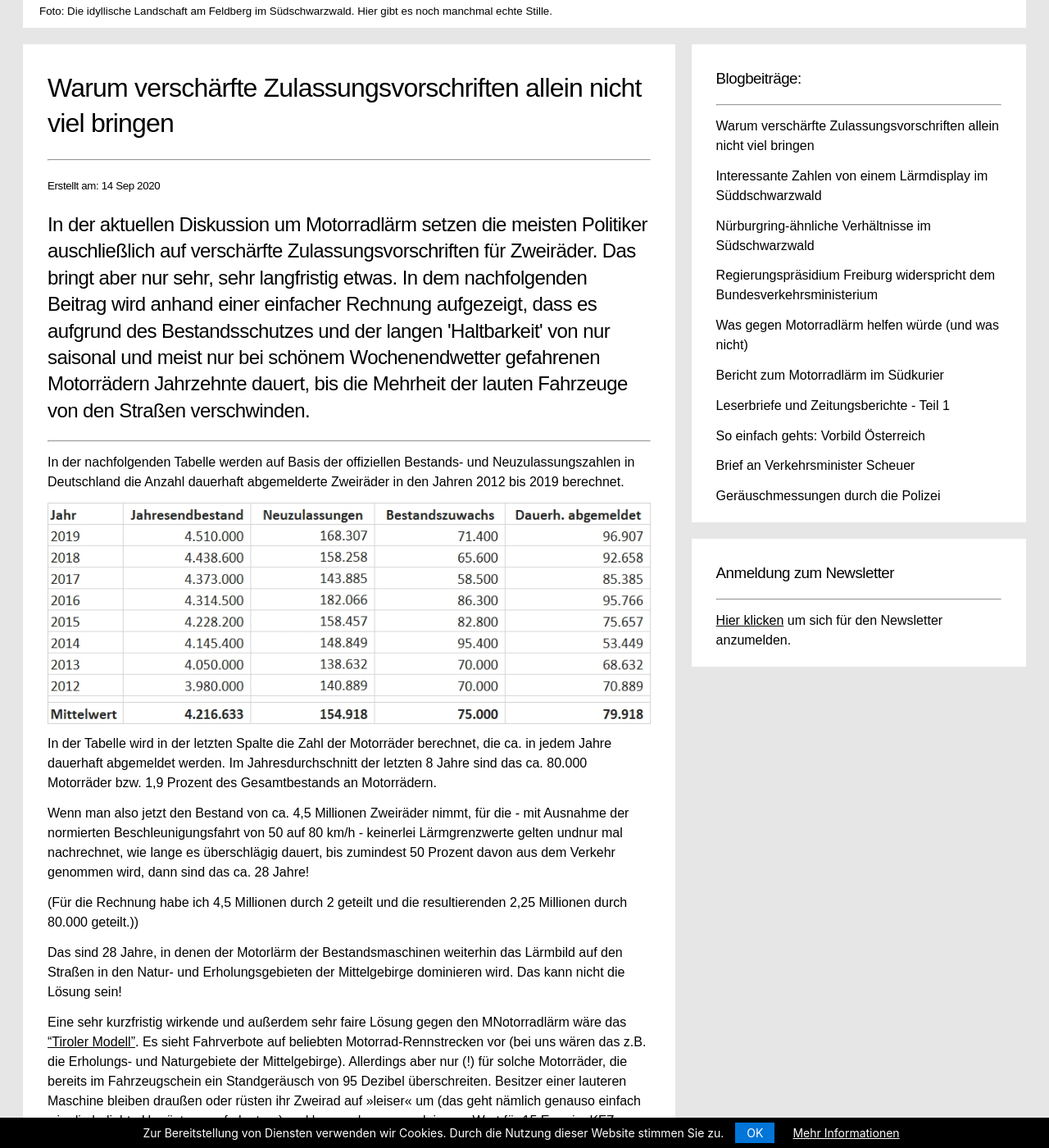
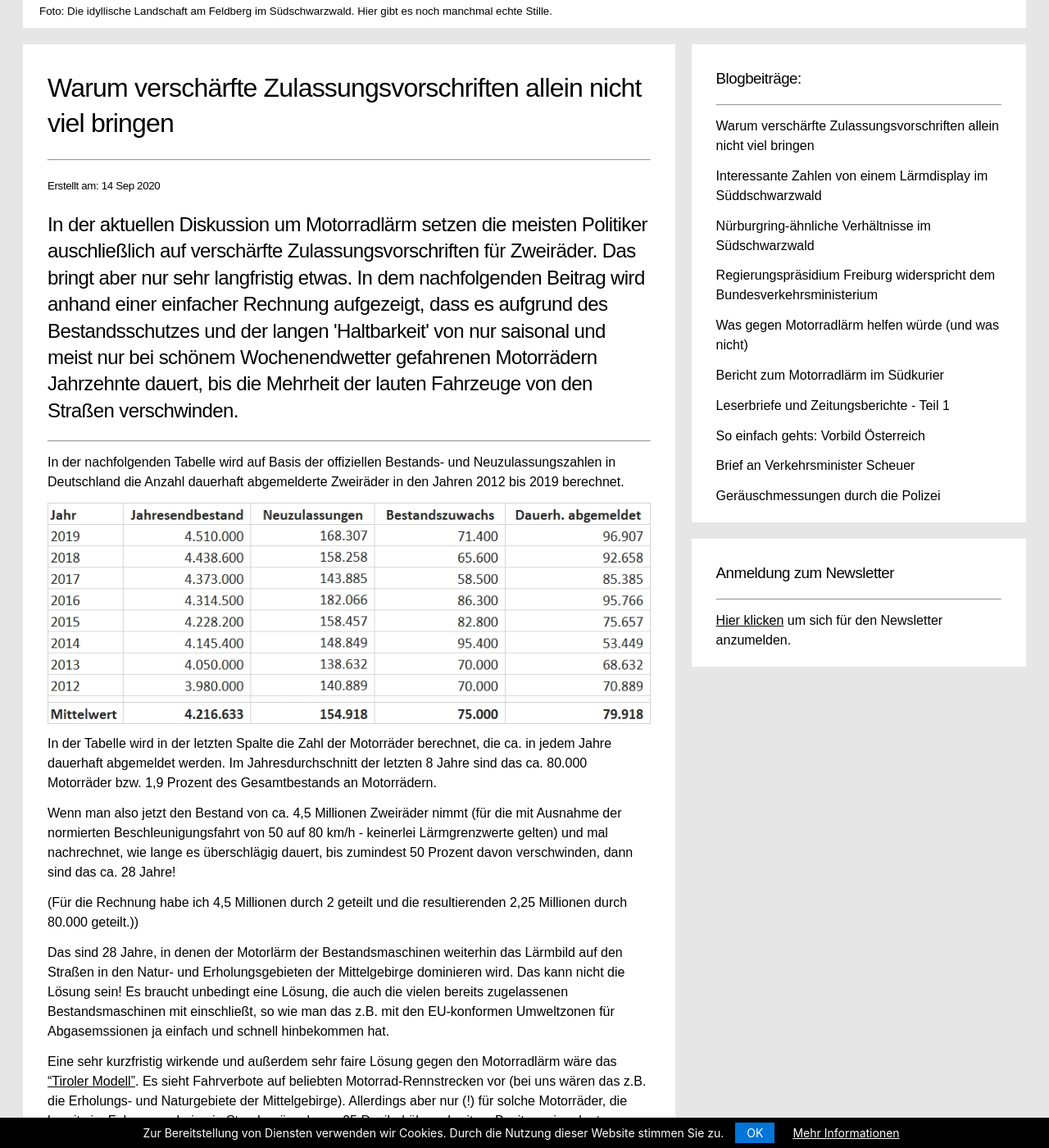
Before and after one commit to rettet-die-stille/rettet-die-stille.github.io, a Jekyll site: the page built from _posts/2020-09-15-warum-verschaerfte-zulassungsvorschriften-allein-nichts-bringen.md, in a window 1280 px wide and 1400 px high, scrolled down 397 px. Shown: the whole window at 82% size. Built offline with Jekyll 4.4.1, drawn with Linux system fonts in a browser that asks for light colours.

Commit message:
Update 2020-09-15-warum-verschaerfte-zulassungsvorschriften-allein-nichts-bringen.md

```diff
--- a/_posts/2020-09-15-warum-verschaerfte-zulassungsvorschriften-allein-nichts-bringen.md
+++ b/_posts/2020-09-15-warum-verschaerfte-zulassungsvorschriften-allein-nichts-bringen.md
@@ -2,21 +2,21 @@
 layout: post
 title: "Warum verschärfte Zulassungsvorschriften allein nicht viel bringen"
 date: 2020-09-14
-shorttext: "In der aktuellen Diskussion um Motorradlärm setzen die meisten Politiker auschließlich auf verschärfte Zulassungsvorschriften für Zweiräder. Das bringt aber nur sehr, sehr langfristig etwas. In dem nachfolgenden Beitrag wird anhand einer einfacher Rechnung aufgezeigt, dass es aufgrund des Bestandsschutzes und der langen 'Haltbarkeit' von nur saisonal und meist nur bei schönem Wochenendwetter gefahrenen Motorrädern Jahrzehnte dauert, bis die Mehrheit der lauten Fahrzeuge von den Straßen verschwinden."
+shorttext: "In der aktuellen Diskussion um Motorradlärm setzen die meisten Politiker auschließlich auf verschärfte Zulassungsvorschriften für Zweiräder. Das bringt aber nur sehr langfristig etwas. In dem nachfolgenden Beitrag wird anhand einer einfacher Rechnung aufgezeigt, dass es aufgrund des Bestandsschutzes und der langen 'Haltbarkeit' von nur saisonal und meist nur bei schönem Wochenendwetter gefahrenen Motorrädern Jahrzehnte dauert, bis die Mehrheit der lauten Fahrzeuge von den Straßen verschwinden."
 ---
 
-In der nachfolgenden Tabelle werden auf Basis der offiziellen Bestands- und Neuzulassungszahlen in Deutschland die Anzahl dauerhaft abgemelderte Zweiräder in den Jahren 2012 bis 2019 berechnet.
+In der nachfolgenden Tabelle wird auf Basis der offiziellen Bestands- und Neuzulassungszahlen in Deutschland die Anzahl dauerhaft abgemelderte Zweiräder in den Jahren 2012 bis 2019 berechnet.
 
 <img src="/assets/images/zahlen.jpg" alt="Bestands- und Meldezahlen" title="" />
 
 In der Tabelle wird in der letzten Spalte die Zahl der Motorräder berechnet, die ca. in jedem Jahre dauerhaft abgemeldet werden. Im Jahresdurchschnitt der letzten 8 Jahre sind das ca. 80.000 Motorräder bzw. 1,9 Prozent des Gesamtbestands an Motorrädern.
 
-Wenn man also jetzt den Bestand von ca. 4,5 Millionen Zweiräder nimmt, für die - mit Ausnahme der normierten Beschleunigungsfahrt von 50 auf 80 km/h - keinerlei Lärmgrenzwerte gelten undnur mal nachrechnet, wie lange es überschlägig dauert, bis zumindest 50 Prozent davon aus dem Verkehr genommen wird, dann sind das ca. 28 Jahre!
+Wenn man also jetzt den Bestand von ca. 4,5 Millionen Zweiräder nimmt (für die mit Ausnahme der normierten Beschleunigungsfahrt von 50 auf 80 km/h - keinerlei Lärmgrenzwerte gelten) und mal nachrechnet, wie lange es überschlägig dauert, bis zumindest 50 Prozent davon verschwinden, dann sind das ca. 28 Jahre!
 
 (Für die Rechnung habe ich 4,5 Millionen durch 2 geteilt und die resultierenden 2,25 Millionen durch 80.000 geteilt.))
 
-Das sind 28 Jahre, in denen der Motorlärm der Bestandsmaschinen weiterhin das Lärmbild auf den Straßen in den Natur- und Erholungsgebieten der Mittelgebirge dominieren wird. Das kann nicht die Lösung sein!
+Das sind 28 Jahre, in denen der Motorlärm der Bestandsmaschinen weiterhin das Lärmbild auf den Straßen in den Natur- und Erholungsgebieten der Mittelgebirge dominieren wird. Das kann nicht die Lösung sein! Es braucht unbedingt eine Lösung, die auch die vielen bereits zugelassenen Bestandsmaschinen mit einschließt, so wie man das z.B. mit den EU-konformen Umweltzonen für Abgasemssionen ja einfach und schnell hinbekommen hat.
 
-Eine sehr kurzfristig wirkende und außerdem sehr faire Lösung gegen den MNotorradlärm wäre das <span style="text-decoration: underline;">["Tiroler Modell"](https://www.spiegel.de/auto/oesterreich-tirol-beschliesst-fahrverbote-fuer-laute-motorraeder-a-d049f6ac-9c2e-48b8-bb82-c4bb5190466d){:target="_blank"}</span>. Es sieht Fahrverbote auf beliebten Motorrad-Rennstrecken vor (bei uns wären das z.B. die Erholungs- und Naturgebiete der Mittelgebirge). Allerdings aber nur (!) für solche Motorräder, die bereits im Fahrzeugschein ein Standgeräusch von 95 Dezibel überschreiten. Besitzer einer lauteren Maschine bleiben draußen oder rüsten ihr Zweirad auf »leiser« um (das geht nämlich genauso einfach wie die beliebte Umrüstung auf »lauter«) und lassen den neuen, leiseren Wert für 15 Euro im KFZ-Schein eintragen.
+Eine sehr kurzfristig wirkende und außerdem sehr faire Lösung gegen den Motorradlärm wäre das <span style="text-decoration: underline;">["Tiroler Modell"](https://www.spiegel.de/auto/oesterreich-tirol-beschliesst-fahrverbote-fuer-laute-motorraeder-a-d049f6ac-9c2e-48b8-bb82-c4bb5190466d){:target="_blank"}</span>. Es sieht Fahrverbote auf beliebten Motorrad-Rennstrecken vor (bei uns wären das z.B. die Erholungs- und Naturgebiete der Mittelgebirge). Allerdings aber nur (!) für solche Motorräder, die bereits im Fahrzeugschein ein Standgeräusch von 95 Dezibel überschreiten. Besitzer einer lauteren Maschine bleiben draußen oder rüsten ihr Zweirad auf »leiser« um (das geht nämlich genauso einfach wie die beliebte Umrüstung auf »lauter«) und lassen den neuen, leiseren Wert für 15 Euro im KFZ-Schein eintragen.
 
 PS: Da Tiroler Modell kann und sollte man übrigens nicht nur für Motorräder, sondern auch für PKW einführen, damit die steigende Anzahl von Lärmposern in soundgetunten Sportwagen ebenfalls erfasst wird!
```
